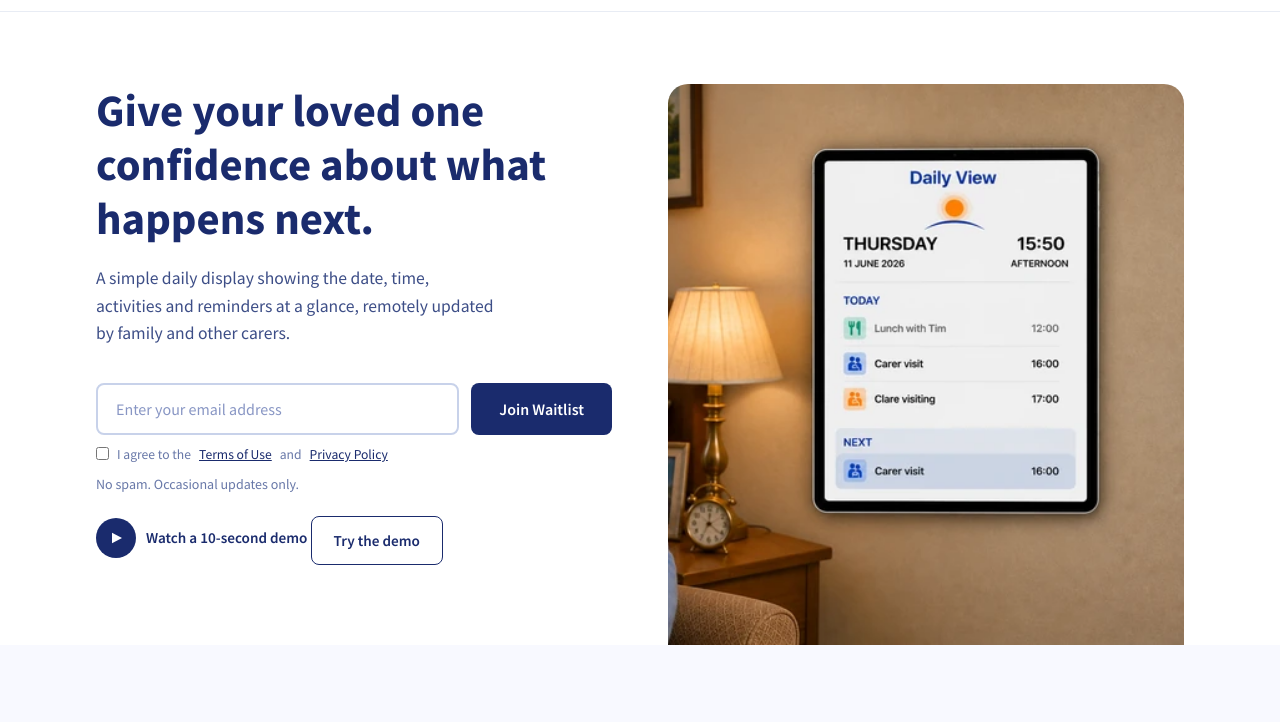
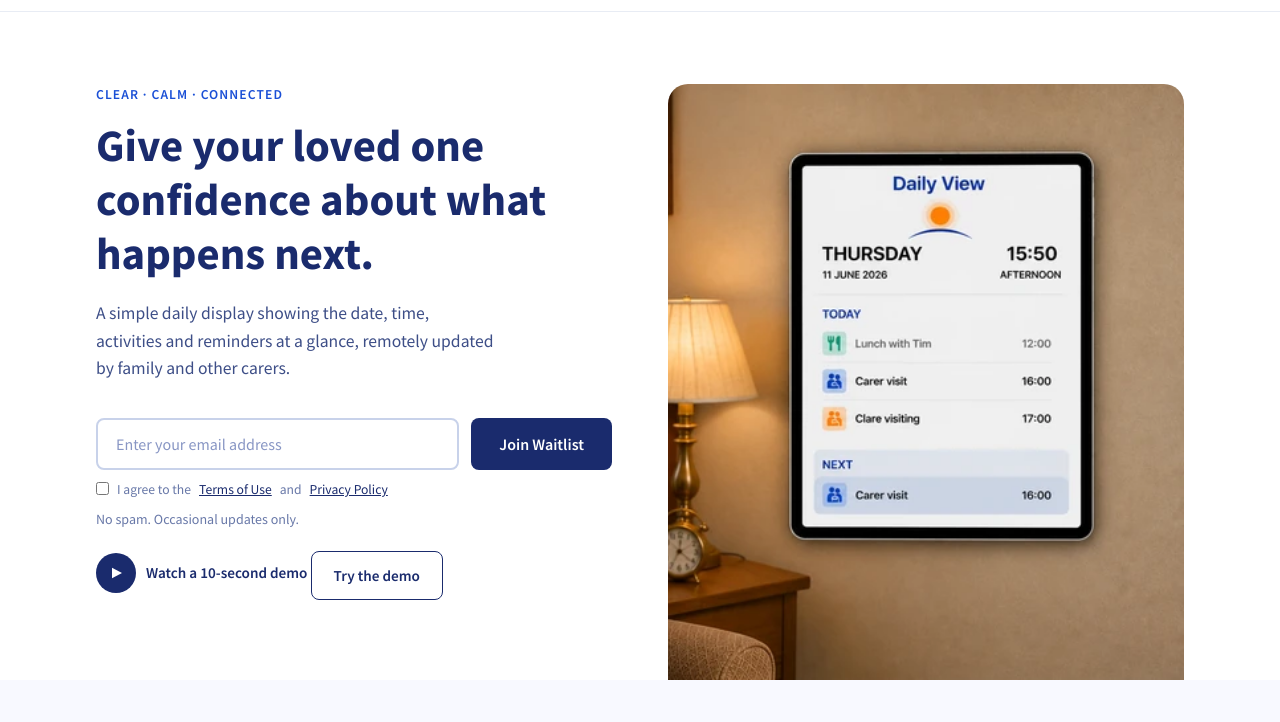
Before and after one commit to PLAMartin/DailyView, a plain HTML site: page index.html in a window 1280 px wide. Shown: the part 67-789 px from the top of the page. Drawn offline with nearby package versions, Linux system fonts and the light colour scheme.

Commit message:
Add "Clear Calm Connected" tagline above hero headline

```diff
--- a/index.html
+++ b/index.html
@@ -635,6 +635,14 @@ dialog#video-dialog video {
 }
 .hero-copy { padding-bottom: 80px; }
 
+.hero-tagline {
+  font-size: 0.85rem;
+  font-weight: 600;
+  letter-spacing: 0.08em;
+  text-transform: uppercase;
+  color: var(--dv-accent);
+  margin-bottom: 14px;
+}
 .hero-copy h1 {
   font-size: clamp(1.9rem, 3.5vw, 2.85rem);
   margin-bottom: 20px;
@@ -1136,6 +1144,7 @@ dialog#video-dialog video {
     <div class="hero-inner">
 
       <div class="hero-copy">
+        <p class="hero-tagline">Clear&nbsp;&middot;&nbsp;Calm&nbsp;&middot;&nbsp;Connected</p>
         <h1>Give your loved one confidence about what happens next.</h1>
         <p class="hero-subhead">A simple daily display showing the date, time, activities and reminders at a glance, remotely updated by family and other carers.</p>
 
```
